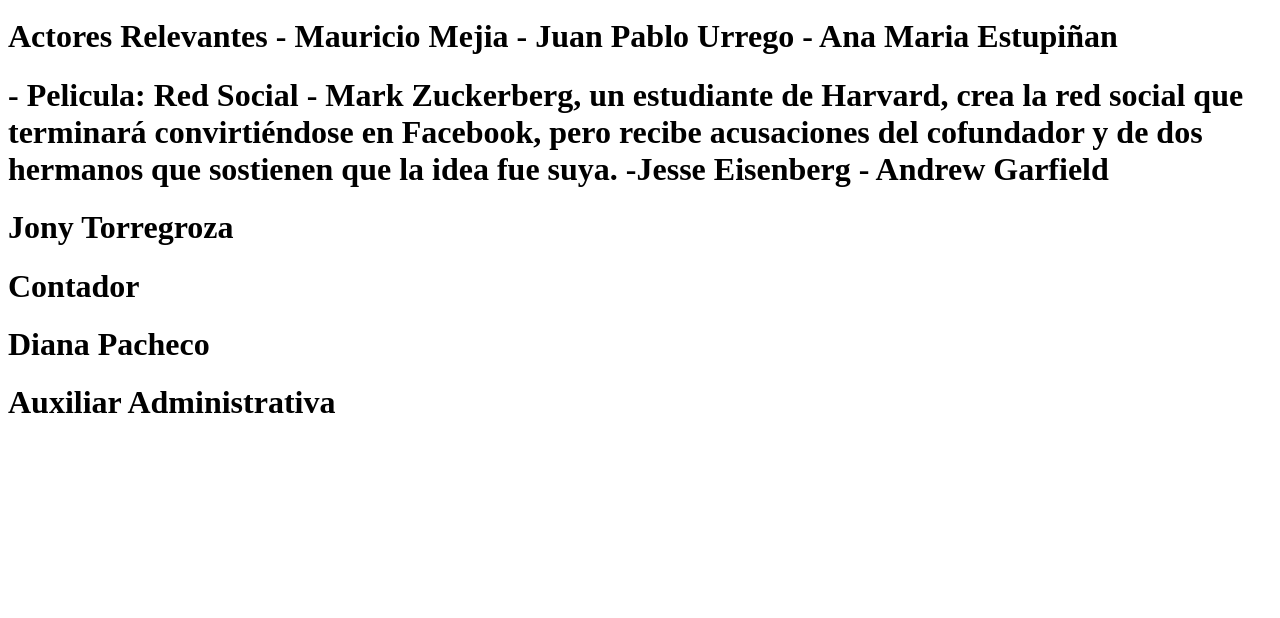
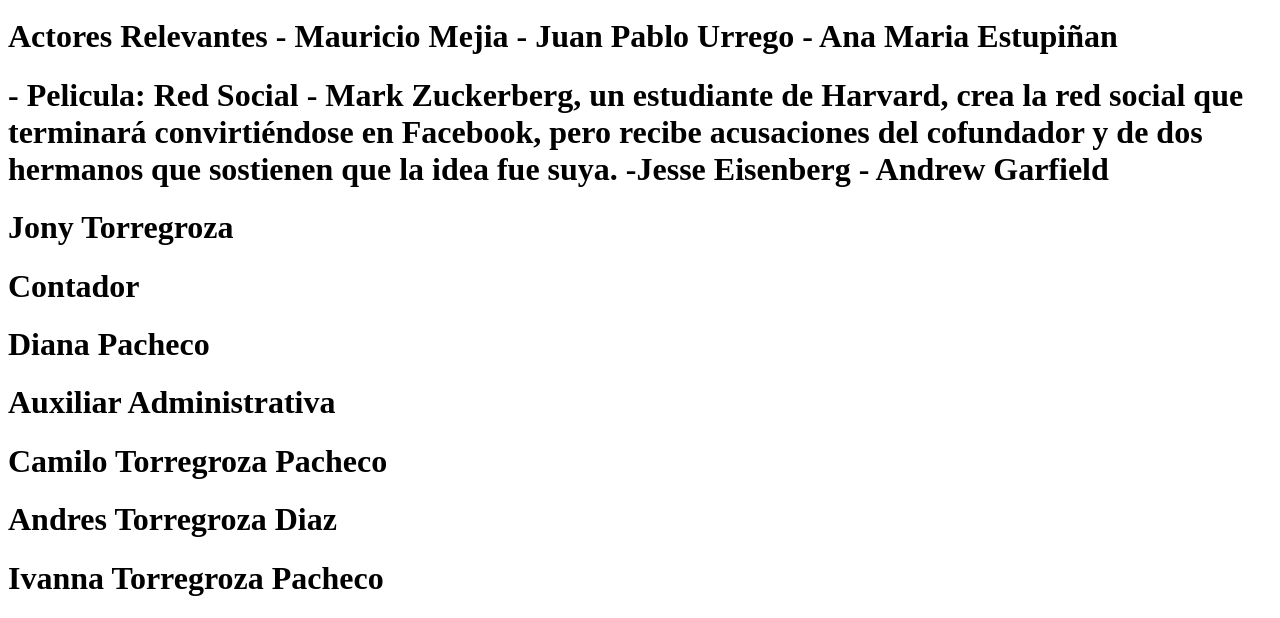
Before and after one commit to Luchox2004/tallergit, a plain HTML site: page index.html in a window 1280 px wide. Shown: the part 683-1301 px from the top of the page. Before the commit the page ends 1126 px from the top, so only its background shows below. Drawn offline with Linux system fonts and the light colour scheme.

Commit message:
Mis Hermanos

```diff
--- a/index.html
+++ b/index.html
@@ -39,6 +39,9 @@
     <h1>Contador</h1>
     <h1>Diana Pacheco</h1>
     <h1>Auxiliar Administrativa</h1>
+    <h1>Camilo Torregroza Pacheco</h1>
+    <h1>Andres Torregroza Diaz</h1>
+    <h1>Ivanna Torregroza Pacheco</h1>
 </head>
 <body>
 
```
